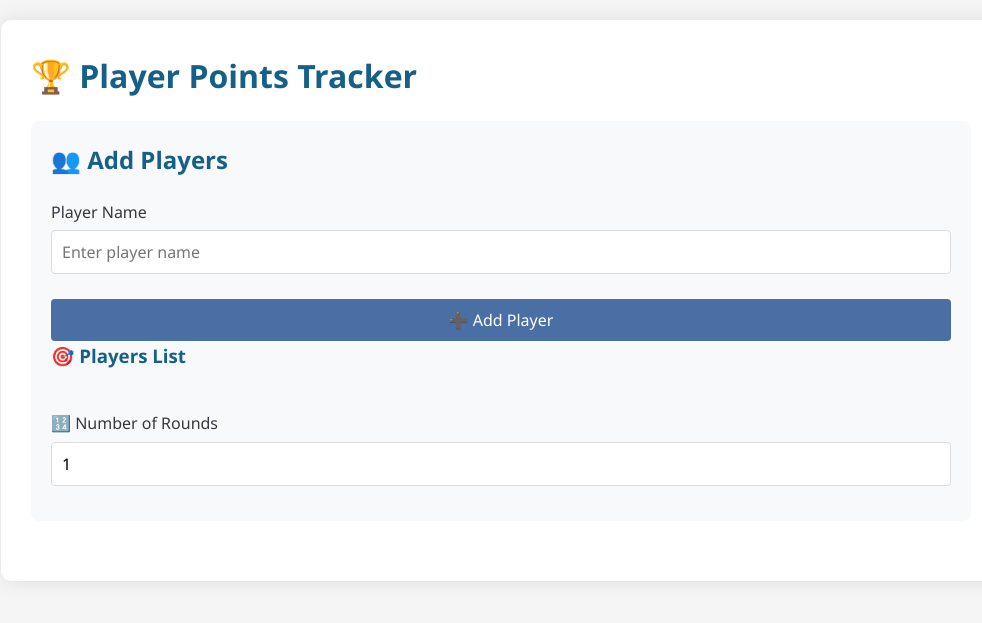
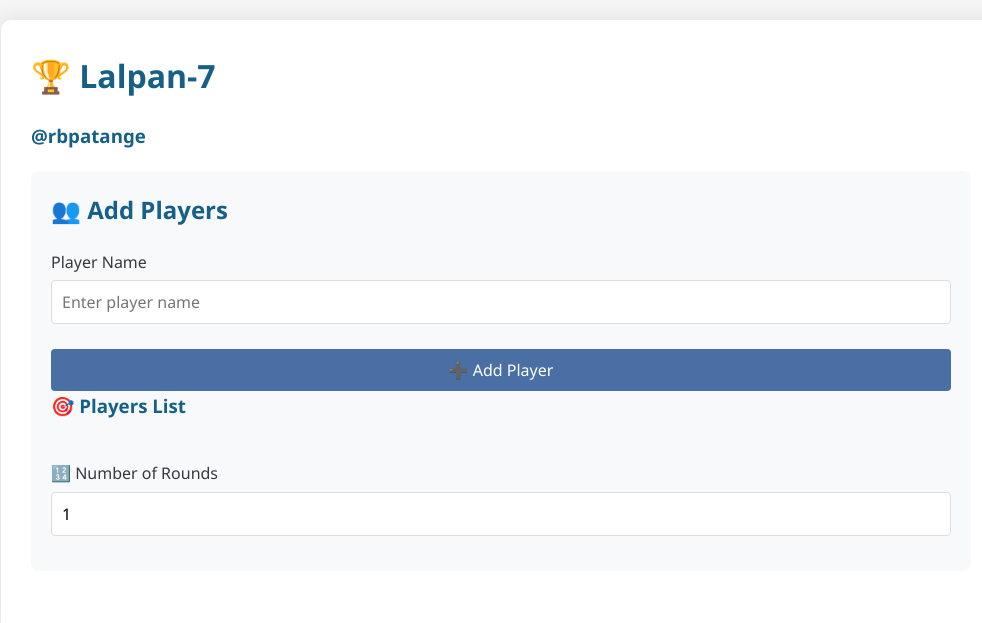
Before and after one commit to rohanpatange84/Lalpan--7, a plain HTML site: page index.html in a window 1280 px wide. Shown: the whole page, without its empty margins (139-1121 px from the left). Drawn offline with Linux system fonts and the light colour scheme.

Commit message:
Update index.html

```diff
--- a/index.html
+++ b/index.html
@@ -3,7 +3,7 @@
 <head>
     <meta charset="UTF-8">
     <meta name="viewport" content="width=device-width, initial-scale=1.0">
-    <title>🏆 Player Points Tracker</title>
+    <title>🏆 Lalpan-7</title>
     <style>
         :root {
             --primary: #4a6fa5;
@@ -210,7 +210,8 @@
 </head>
 <body>
     <div class="container">
-        <h1>🏆 Player Points Tracker</h1>
+        <h1>🏆 Lalpan-7</h1>
+        <h3>@rbpatange</h3>
 
         <!-- Player Input Section -->
         <div class="section" id="player-input">
```
